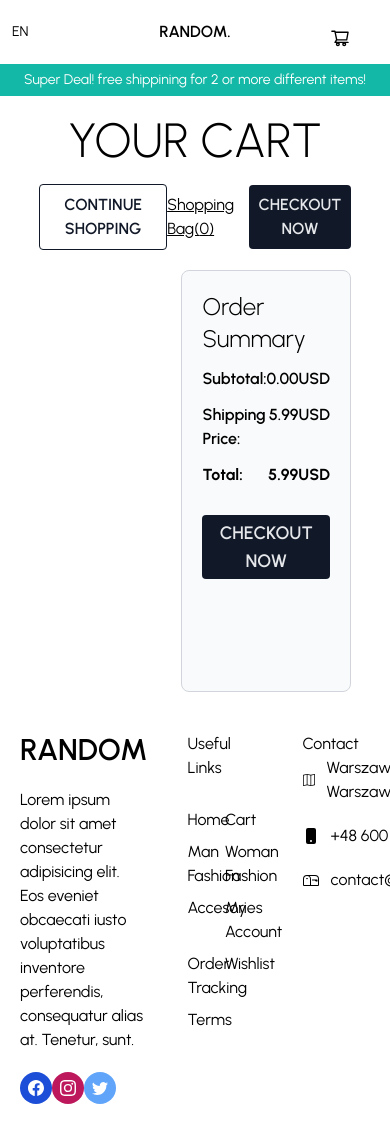
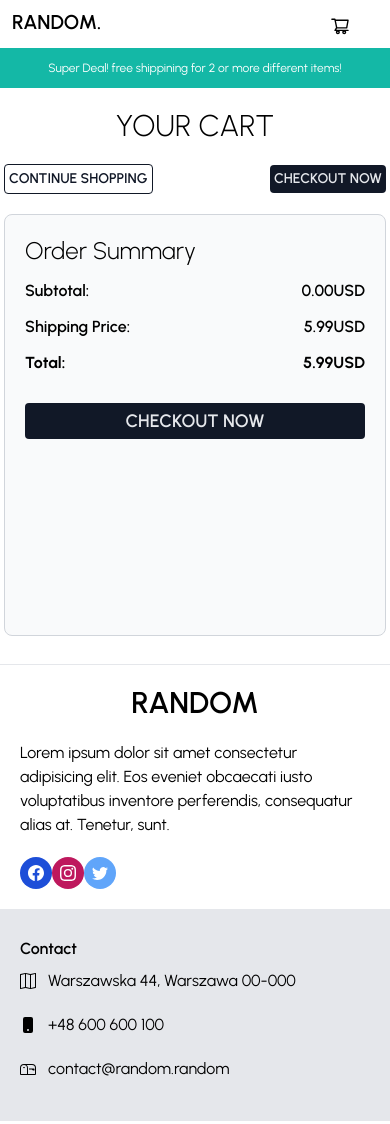
Before and after one commit to Alanolog/ecommerce-shop, a Next.js app: page /cart in a window 390 px wide. Built offline with nearby package versions, Linux system fonts and the light colour scheme.

Commit message:
make page responsive

```diff
--- a/components/Announcement.tsx
+++ b/components/Announcement.tsx
@@ -2,7 +2,7 @@ import React from "react";
 
 export const Announcement = () => {
   return (
-    <div className=" h-8 bg-teal-500 text-white flex items-center justify-center text-sm">
+    <div className=" h-10 bg-teal-500 text-white flex items-center justify-center text-sm sm:text-xs p-1">
       Super Deal! free shippining for 2 or more different items!
     </div>
   );
--- a/components/Categories.tsx
+++ b/components/Categories.tsx
@@ -7,7 +7,7 @@ interface IProps {
 
 export const Categories: React.FC<IProps> = ({ categories }) => {
   return (
-    <div className=" flex p-5 justify-between">
+    <div className=" flex p-5 justify-between md:flex-col sm:p-0 lg:flex-wrap">
       {categories.map((item, id) => (
         <CategoryItem item={item} key={id} />
       ))}
--- a/components/CategoryItem.tsx
+++ b/components/CategoryItem.tsx
@@ -40,10 +40,10 @@ export const CategoryItem: React.FC<IProps> = ({ item }) => {
       <img
         src={itemImgSrc}
         alt={item}
-        className=" w-full h-full object-cover  "
+        className=" w-full h-full object-cover sm:h-[30vh] "
       />
       <div className=" absolute w-full h-full top-0 left-0 flex items-center justify-center flex-col">
-        <h2 className=" font-semibold uppercase text-3xl text-white mb-5">
+        <h2 className=" font-semibold uppercase text-3xl text-white mb-5 lg:text-center">
           {item}
         </h2>
         <button
--- a/components/Footer.tsx
+++ b/components/Footer.tsx
@@ -7,14 +7,16 @@ import {
   BsPhoneFill,
   BsMailbox,
 } from "react-icons/bs";
+import { useRouter } from "next/router";
 
 export const Footer = () => {
+  const router = useRouter();
   const singleListItem = " w-1/2 mb-2";
   const contactItem = " mb-5 flex items-center";
   return (
-    <footer className=" flex ">
+    <footer className=" flex sm:flex-col border-t mt-2">
       <div className=" flex-1 flex flex-col p-5">
-        <h2 className=" font-semibold text-3xl">RANDOM</h2>
+        <h2 className=" font-semibold text-3xl sm:text-center">RANDOM</h2>
         <p className=" my-5">
           Lorem ipsum dolor sit amet consectetur adipisicing elit. Eos eveniet
           obcaecati iusto voluptatibus inventore perferendis, consequatur alias
@@ -32,22 +34,31 @@ export const Footer = () => {
           </div>
         </div>
       </div>
-      <div className=" flex-1 p-5">
+      <div className=" flex-1 p-5 sm:hidden">
         <h3 className=" mb-7">Useful Links</h3>
         <ul className=" m-0 p-0 flex flex-wrap">
-          <li className={singleListItem}>Home</li>
-          <li className={singleListItem}>Cart</li>
-          <li className={singleListItem}>Man Fashion</li>
-          <li className={singleListItem}>Woman Fashion</li>
-          <li className={singleListItem}>Accesories</li>
-          <li className={singleListItem}>My Account</li>
-          <li className={singleListItem}>Order Tracking</li>
-          <li className={singleListItem}>Wishlist</li>
-          <li className={singleListItem}>Terms</li>
+          <li className={singleListItem} onClick={() => router.push("/")}>
+            Home
+          </li>
+          <li className={singleListItem} onClick={() => router.push("/cart")}>
+            Cart
+          </li>
+          <li className={singleListItem}>
+            <a href="/productList?category=men's clothing">Man Fashion</a>
+          </li>
+          <li className={singleListItem}>
+            <a href="/productList?category=women's clothing"> Woman Fashion</a>
+          </li>
+          <li className={singleListItem}>
+            <a href="/productList?category=jewelery">Jewelery</a>
+          </li>
+          <li className={singleListItem}>
+            <a href="/productList?category=electronics">Electronics</a>
+          </li>
         </ul>
       </div>
-      <div className=" flex-1 p-5">
-        <h2>Contact</h2>
+      <div className=" flex-1 p-5 sm:bg-gray-200">
+        <h2 className="font-semibold py-2">Contact</h2>
         <div className={contactItem}>
           <BsMap className=" mr-3" />
           Warszawska 44, Warszawa 00-000
--- a/components/Navbar.tsx
+++ b/components/Navbar.tsx
@@ -9,18 +9,18 @@ export const Navbar = () => {
     setCartItemsCount(JSON.parse(localStorage.getItem("cart") || "[]").length);
   }, []);
   return (
-    <div className=" h-16">
-      <div className=" px-3 py-5 flex justify-between">
-        <div className=" flex-1 flex items-center">
+    <div className=" h-16 sm:h-12 ">
+      <div className=" px-3 py-5 flex justify-between sm:py-2">
+        <div className=" flex-1 flex items-center sm:hidden">
           <span className=" text-sm cursor-pointer">EN</span>
         </div>
-        <div className=" flex-1 text-center ">
-          <h1 className=" font-semibold">
+        <div className=" flex-1 text-center sm:text-start ">
+          <h1 className=" font-semibold text-2xl sm:text-xl">
             <a href="/">RANDOM.</a>
           </h1>
         </div>
-        <div className=" flex-1  relative">
-          <div className=" cursor-pointer mr-5">
+        <div className=" flex-1  relative sm:content-center">
+          <div className=" cursor-pointer mr-5 sm:mr-2">
             <a href="/cart">
               {cartItemsCount ? (
                 <div className=" rounded-full w-5 h-5 bg-red-500 absolute top-0 right-3 flex items-center justify-center text-white text-xs">
--- a/components/Slider.tsx
+++ b/components/Slider.tsx
@@ -68,7 +68,7 @@ export const Slider = () => {
   };
 
   return (
-    <div className=" h-screen w-full flex bg-orange-400 relative overflow-hidden">
+    <div className=" h-screen w-full flex bg-orange-400 relative overflow-hidden sm:hidden">
       <div
         className=" w-12 h-12 bg-slate-100 rounded-full flex items-center justify-center absolute top-1/2 left-2 cursor-pointer opacity-50 z-10"
         onClick={() => handleClick("left")}
--- a/pages/cart.tsx
+++ b/pages/cart.tsx
@@ -48,12 +48,12 @@ const CartProduct: React.FC<CartProps> = ({ singleProduct }) => {
     }
   };
   return (
-    <div className=" flex justify-between my-2 border-b pb-2">
-      <div className="flex-2 flex">
+    <div className=" flex justify-between my-2 border-b pb-2 sm:flex-col sm:items-center sm:gap-2">
+      <div className="flex-2 flex sm:flex-col">
         <img
           src={currProduct.item.image}
           alt={currProduct.item.title}
-          className=" w-[200px]"
+          className=" w-[200px] sm:w-full sm:max-h-[50vh] sm:object-scale-down lg:max-w-[33vw]"
         />
         <div className=" p-5 flex flex-col items-center content-around">
           <p className="">
@@ -101,16 +101,28 @@ const Cart: React.FC = () => {
 
   const [storedCart, setStoredCart] = React.useState([]);
   const [isCheckedOut, setIsCheckedOut] = React.useState(false);
+  const [subtotal, setSubtotal] = React.useState(
+    storedCart.reduce((acc, val: singleProduct) => {
+      return acc + val.item.price * val.amount;
+    }, 0)
+  );
+  const [isShippingDiscount, setIsShippingDiscount] = React.useState(false);
+  const [shippingPrice, setShippingPrice] = React.useState(
+    isShippingDiscount ? 0 : 5.99
+  );
   const { cartItemsCount, setCartItemsCount } = useContext();
   React.useEffect(() => {
     setStoredCart(JSON.parse(localStorage.getItem("cart") || "[]"));
   }, [cartItemsCount]);
-  const subtotal = storedCart.reduce((acc, val: singleProduct) => {
-    return acc + val.item.price * val.amount;
-  }, 0);
-  const isShippingDiscount = storedCart.length >= 2;
-  const shippingPrice = isShippingDiscount ? 0 : 5.99;
-
+  React.useEffect(() => {
+    setSubtotal(
+      storedCart.reduce((acc, val: singleProduct) => {
+        return acc + val.item.price * val.amount;
+      }, 0)
+    );
+    setIsShippingDiscount(storedCart.length >= 2);
+    setShippingPrice(isShippingDiscount ? 0 : 5.99);
+  }, [storedCart]);
   const summaryItemClasses = " my-3 flex justify-between ";
   const summaryItemTextClasses = " font-semibold ";
   const summaryItemPriceClasses = " font-semibold";
@@ -123,33 +135,33 @@ const Cart: React.FC = () => {
   };
   return (
     <main className="flex justify-center py-5 flex-col items-center">
-      <h1 className="text-5xl uppercase font-light">Your cart</h1>
+      <h1 className="text-5xl uppercase font-light sm:text-3xl">Your cart</h1>
       {isCheckedOut ? (
-        <div className="text-3xl uppercase font-extralight h-[60vh] flex justify-center items-center">
+        <div className="text-3xl uppercase font-extralight h-[60vh] flex justify-center items-center sm:text-xl sm:text-center sm:p-1">
           Thanks for selecting our shop!
         </div>
       ) : (
         <>
-          <div className=" flex items-center justify-between w-4/5 my-5">
+          <div className=" flex items-center justify-between w-4/5 my-5 sm:w-full sm:px-1 sm:text-sm">
             <button
-              className=" p-2 cursor-pointer font-semibold uppercase border border-gray-900 text-gray-900 rounded"
+              className=" p-2 cursor-pointer font-semibold uppercase border border-gray-900 text-gray-900 rounded sm:p-1 "
               onClick={() => router.push("/")}
             >
               Continue shopping
             </button>
             <div className="">
-              <span className=" underline cursor-pointer my-2">
+              <span className=" underline cursor-pointer my-2 sm:hidden">
                 Shopping Bag({cartItemsCount})
               </span>
             </div>
             <button
-              className=" p-2 cursor-pointer font-semibold uppercase  bg-gray-900 text-gray-200 rounded"
+              className=" p-2 cursor-pointer font-semibold uppercase  bg-gray-900 text-gray-200 rounded sm:p-1"
               onClick={checkout}
             >
               Checkout now
             </button>
           </div>
-          <div className=" flex w-4/5 justify-between">
+          <div className=" flex w-4/5 justify-between sm:w-full sm:px-1 lg:flex-col">
             <div className=" flex-[3]">
               {storedCart.map((item, id) => (
                 <CartProduct singleProduct={item} key={id} />
--- a/tailwind.config.js
+++ b/tailwind.config.js
@@ -7,6 +7,13 @@ module.exports = {
   ],
   theme: {
     extend: {},
+    screens: {
+      "2xl": { max: "1535px" },
+      xl: { max: "1279px" },
+      lg: { max: "1023px" },
+      md: { max: "767px" },
+      sm: { max: "639px" },
+    },
   },
   plugins: [],
 };
```
Also changed, not shown: pages/product/[id].tsx (+11 -6 lines), pages/productList.tsx (+11 -7 lines).
